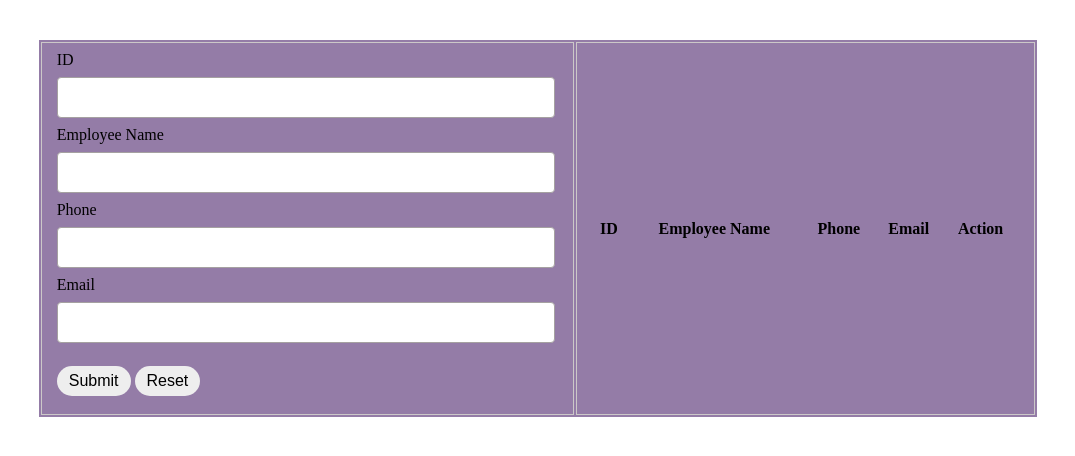
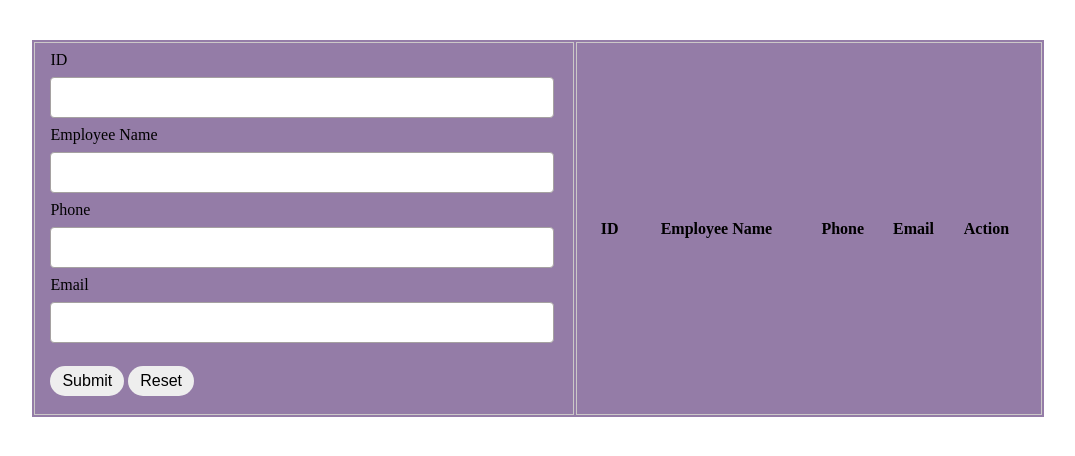
Before and after one commit to ImAnmolGaikwad/JS-CRUD, a plain HTML site: page index.html in a window 1280 px wide. Shown: the whole page, without its empty margins (102-1177 px from the left). Drawn offline with Linux system fonts and the light colour scheme.

Commit message:
Update style.css

```diff
--- a/style.css
+++ b/style.css
@@ -5,7 +5,7 @@ body{
 }
 
 table{
-    width: 79%;
+    width: 80%;
     margin: 40px auto;
     background: #947ca7;
 }
```
